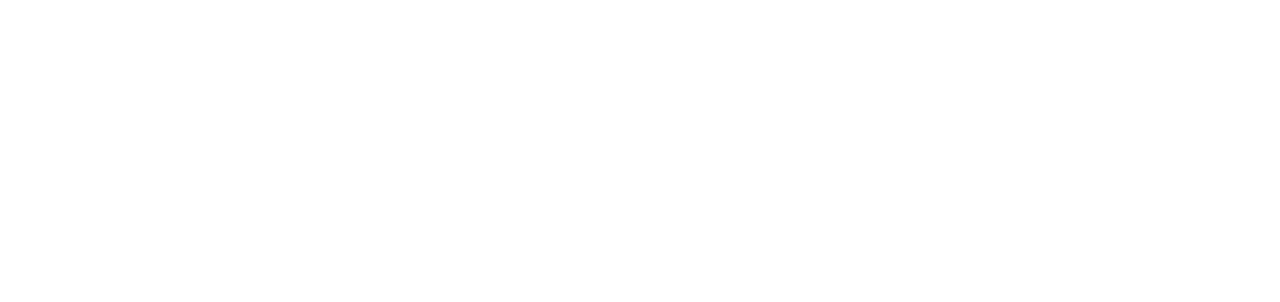
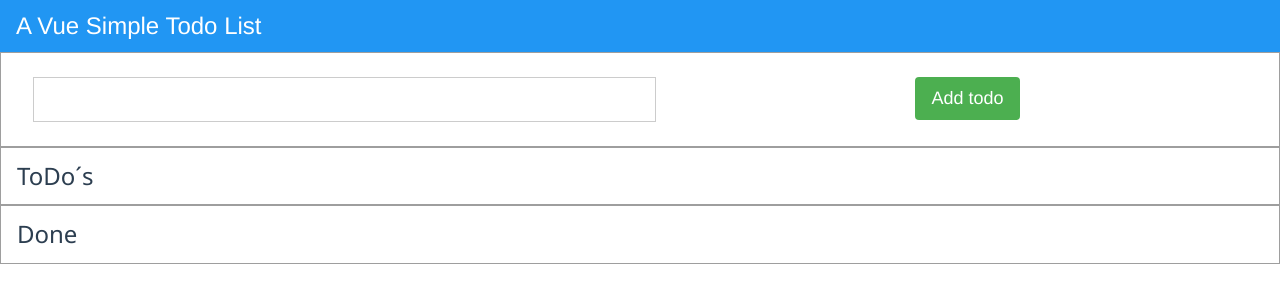
Before and after one commit to uboat46/vue-todo-list, a Vue app in the folder vue-todo-list/: page / in a window 1280 px wide. Shown: the top 302 px of the page. Built offline with nearby package versions, Linux system fonts and the light colour scheme.

Commit message:
added basic html

```diff
--- a/vue-todo-list/src/components/TodoList.vue
+++ b/vue-todo-list/src/components/TodoList.vue
@@ -1,6 +1,20 @@
 <template>
   <div class="todolist">
-
+    <header class="w3-bar w3-xlarge w3-blue">
+      <div class="w3-bar-item">
+        A Vue Simple Todo List
+      </div>
+    </header>
+    <section class="w3-container w3-border w3-border-grey w3-center w3-padding">
+      <input type="text" class="w3-input w3-border w3-half w3-margin w3-large">
+      <button class="w3-button w3-green w3-round w3-margin w3-large">Add todo</button>
+    </section>
+    <section class="w3-container w3-border w3-border-grey">
+      <h3>ToDo´s</h3>
+    </section>
+    <section class="w3-container w3-border w3-border-grey">
+      <h3>Done</h3>
+    </section>
   </div>
 </template>
 
```
